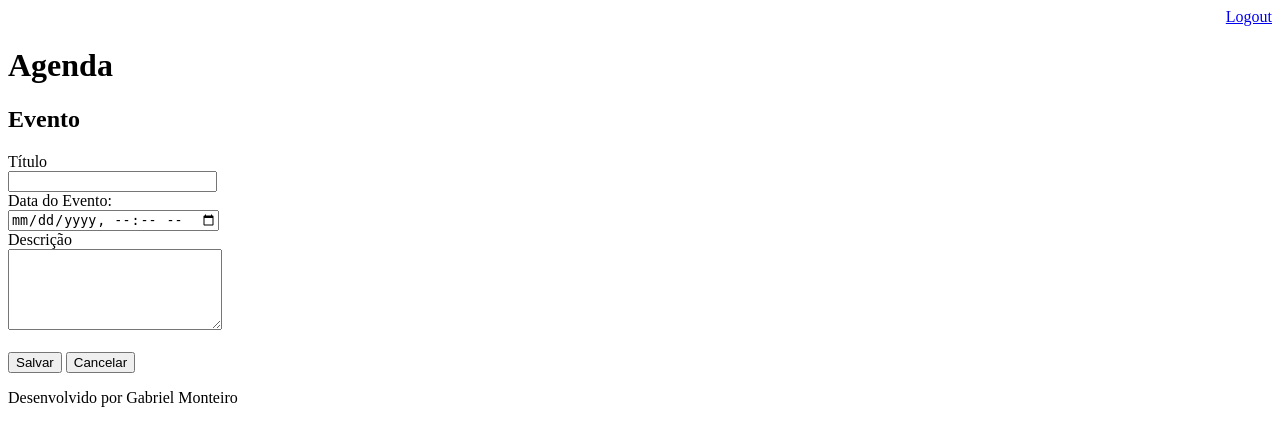
After one commit to OliveiraGmo/Agenda-em-Django, a Django app: page /agenda/evento/ in a window 1280 px wide. The commit adds this page. Shown: the top 446 px of the page. Run offline with Django 4.2, Linux system fonts and the light colour scheme; a user stored in the database is signed in.

Commit message:
Incluido template para inserção de eventos da agenda. Incluindo o gitinore para os aquivos compilados

```diff
--- a/agenda/urls.py
+++ b/agenda/urls.py
@@ -22,6 +22,8 @@ from django.views.generic import RedirectView
 urlpatterns = [
     path('admin/', admin.site.urls),
     path('agenda/', views.lista_eventos),
+    path('agenda/evento/',views.evento),
+    path('agenda/evento/submit', views.submit_evento),
     path('', RedirectView.as_view(url='/agenda/')),
     path('login/', views.login_user),
     path('login/submit', views.submit_login),
--- a/core/admin.py
+++ b/core/admin.py
@@ -4,5 +4,5 @@ from core.models import Evento
 # Register your models here.
 class EventoAdmin(admin.ModelAdmin):
     list_display = ('titulo', 'data_evento', 'data_criacao')
-    list_filter = ('usuario','titulo', 'data_evento',)
+    #list_filter = ('usuario','titulo', 'data_evento',)
 admin.site.register(Evento, EventoAdmin)
--- a/core/models.py
+++ b/core/models.py
@@ -8,7 +8,7 @@ from django.contrib.auth.decorators import login_required
 class Evento(models.Model):
     titulo = models.CharField(max_length=100)
     descricao = models.TextField(blank=True, null=True)
-    data_evento = models.DateField()
+    data_evento = models.DateField(verbose_name='Data do Evento')
     data_criacao = models.DateTimeField(auto_now=True)
     usuario = models.ForeignKey(User, on_delete=models.CASCADE)
 
@@ -18,4 +18,4 @@ class Evento(models.Model):
     def __srt__(self):
         return self.titulo
     def get_data_evento(self):
-        return self.data_evento.strftime('%d/%m/%Y %H:%M Hrs')
+        return self.data_evento.strftime('%d/%m/%Y %H:%M')
--- a/core/views.py
+++ b/core/views.py
@@ -29,3 +29,19 @@ def lista_eventos(request):
 def logout_user(request):
     logout(request)
     return redirect('/')
+@login_required(login_url='/login/')
+def evento(request):
+    return render(request, 'evento.html')
+
+@login_required(login_url='/login/')
+def submit_evento(request):
+    if request.POST:
+        titulo = request.POST.get('titulo')
+        data_evento = request.POST.get('data_evento')
+        descricao = request.POST.get('descricao')
+        usuario = request.user
+        Evento.objects.create(titulo=titulo,
+                              data_evento=data_evento,
+                              descricao=descricao,
+                              usuario=usuario)
+        return redirect('/')
--- a/templates/agenda.html
+++ b/templates/agenda.html
@@ -2,6 +2,9 @@
 
 {% block content %}
     <h2>Agendamentos</h2>
+    <a href="evento/">
+        <button type="button">Novo Evento</button>
+    </a>
 
     <ul style="font-size: 20px">
     {% for evento in eventos %}
--- /dev/null
+++ b/templates/evento.html
@@ -0,0 +1,26 @@
+{% extends "model_page.html" %}
+
+{% block content %}
+
+<h2>Evento</h2>
+
+<form action="submit" method="POST">{% csrf_token %}
+    <label>Título</label>
+    <br>
+    <input type="text" name="titulo" size="23">
+    <br>
+    <label>Data do Evento:</label>
+    <br>
+    <input type="datetime-local" name="data_evento" >
+    <br>
+    <label>Descrição</label>
+    <br>
+    <textarea name="descricao" rows="5" cols="24"></textarea>
+    <br><br>
+    <button type="submit">Salvar</button>
+    <a href="/">
+        <button type="button">Cancelar</button>
+    </a>
+</form>
+
+{% endblock %}
--- a/templates/login.html
+++ b/templates/login.html
@@ -7,7 +7,6 @@
 <body>
     <div align="center">
         <h1>Faça o seu login para acessar a página</h1>
-
     </div>
     <br>
     <br>
```
Also changed, not shown: core/migrations/0003_alter_evento_data_evento.py (added), db.sqlite3, 1 other file.
